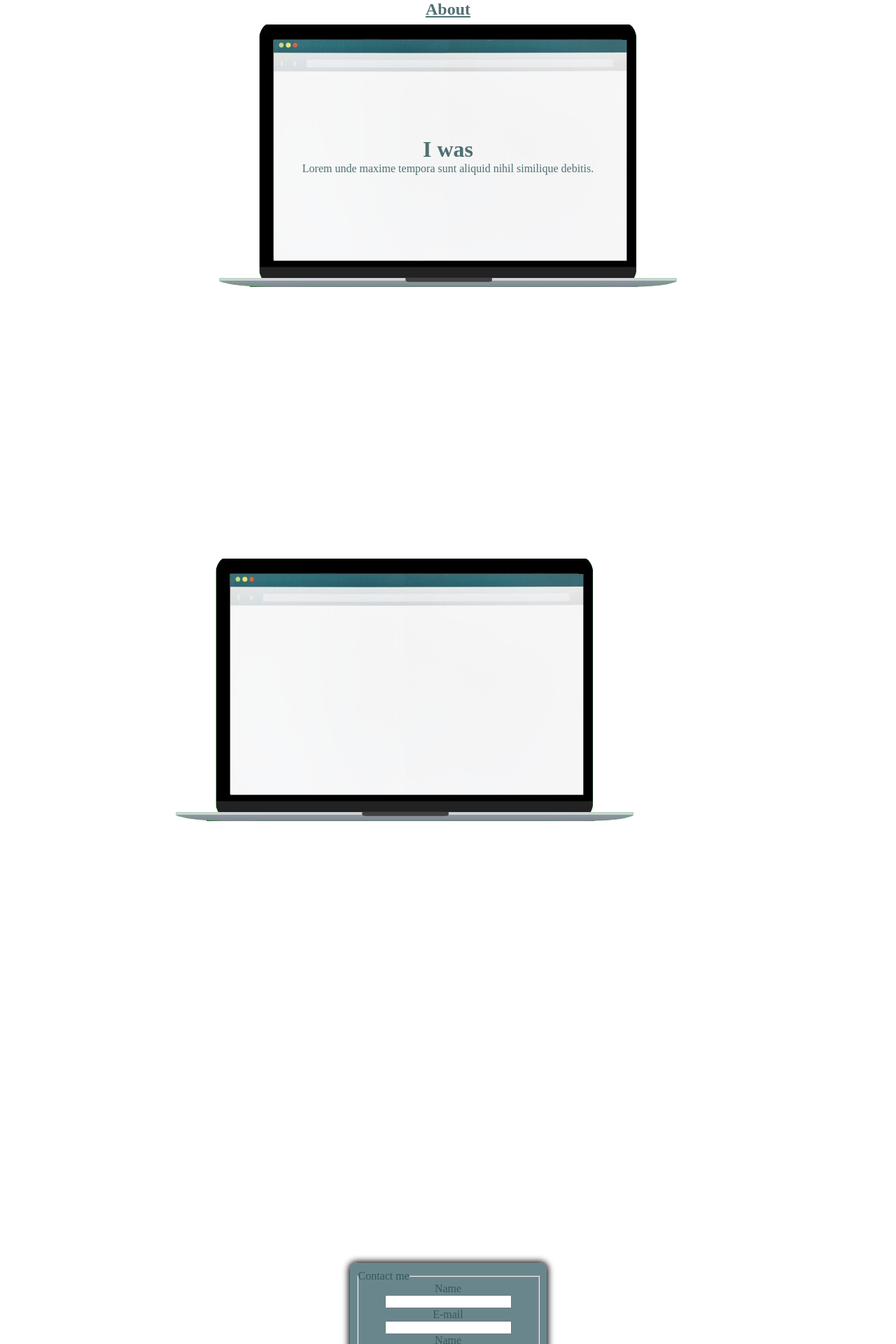
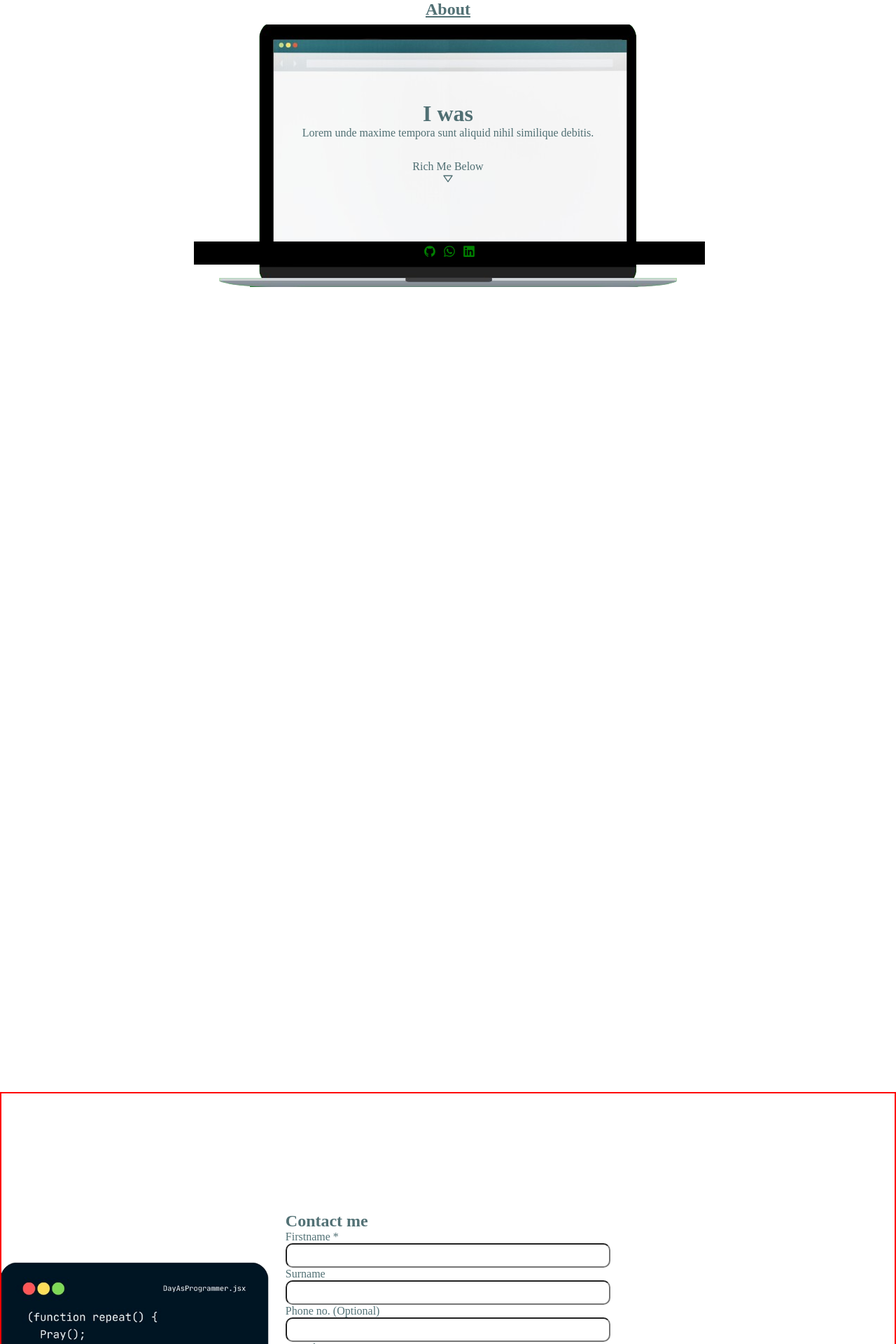
Before and after one commit to mubarakumn/p, a React (Vite) app: page / in a window 1280 px wide. Shown: the part 880-2800 px from the top of the page at 70% size. Built offline with nearby package versions, Linux system fonts and the light colour scheme.

Commit message:
repositioning of some content

```diff
--- a/index.html
+++ b/index.html
@@ -2,7 +2,7 @@
 <html lang="en">
   <head>
     <meta charset="UTF-8" />
-    <link rel="icon" type="image/svg+xml" href="/vite.svg" />
+    <link rel="icon" type="image/svg+xml" href="./src/assets/ide-2.png" />
     <meta name="viewport" content="width=device-width, initial-scale=1.0" />
     <title>Mubarak | Portfolio</title>
   </head>
--- a/src/App.css
+++ b/src/App.css
@@ -84,8 +84,8 @@ nav > ul a:hover{
     width: 35%;
     height: 350px;
     position: absolute;
-    top: 90px;
-    left: 120px;
+    top: 100px;
+    left: 240px;
     z-index: 1;
 }
 /*##########section-1########## */
@@ -103,32 +103,40 @@ nav > ul a:hover{
 /*##########section-3########## */
 /*##########section-4########## */
 .section-4{
+    justify-content: center;
+    align-items: center;
+    border: 2px solid red;
     margin-bottom: 20px;
 
 }
+.section-4 img {
+    width: 30%;
+    position: absolute;
+    z-index: -3;
+    left: 0;
+}
 .contact-form{
+    width: 40%;
+    height: 510px;
+    padding: 15px;
+    border-radius: 10px;
+    /* box-shadow:  68% 48% 58% 48% / 48% 78% 48% 98% red; */
+    background-color: var(--white);
     display: flex;
     justify-content: center;
-    align-items: center;
+    flex-direction: column;
+    box-sizing: border-box;
+}
+.contact-form input, button{
     width: 100%;
-    /* border: 2px solid red; */
-}
-.section-4 img {
-    width: 30%;
-}
-form{
+    height: 35px;
     padding: 10px;
     border-radius: 10px;
-    box-shadow:  0px 0px 10px 2px black;
-    background-color: var(--blue-gray-1);
-    display: flex;
-    align-items: center;
-    /* flex-direction: column; */
+    /* border: none; */
 }
-form fieldset {
-    display: flex;
-    align-items: center;
-    flex-direction: column;
+.contact-form  textarea{
+    width: 100%;
+    border-radius: 10px;
 }
 /*##########section-4########## */
 /* ===============sections================ */
@@ -148,7 +156,7 @@ form fieldset {
     fill : var(--blue-gray-1);
     width: 100%;
     position: relative;
-    top: -26px;
+    top: -25px;
     left: 0;
 }
 .footer-content{
--- a/src/components/Contact.jsx
+++ b/src/components/Contact.jsx
@@ -4,22 +4,32 @@ function Contact(){
     return(
         <>
         <div className="section-4" id="contact">
-          <div className="contact-form">
-            {/* <img src="src/assets/ide-2.png" alt="" /> */}
-            <form action="">
-                <fieldset>
-                    <legend>Contact me</legend>
-                    <label>Name</label>
-                    <input type="text" />
-                    <label>E-mail</label>
-                    <input type="email" />
-                    <label>Name</label>
-                    <textarea name="" id="" cols="30" rows="10"></textarea>
-                    <button>Send</button>
-                </fieldset>
+          <img src="src/assets/ide-1.png" alt="" />
+            <form className="contact-form" action="">
+                <h2>Contact me</h2>
+                  <label>Firstname <span>*</span></label>
+                <div className="input-field">
+                  <input type="text" />
+                </div>
+                   <label>Surname</label>
+                <div className="input-field">
+                  <input type="text" />
+                </div>
+                  <label>Phone no. (Optional)</label>
+                <div className="input-field">
+                  <input type="text" />
+                </div>
+                <label>E-mail <span>*</span></label>
+                <div className="input-field">
+                  <input type="email" />
+                </div>
+                <label htmlFor="textarea">message</label>
+                <div className="input-field">
+                   <textarea name="" id="" cols="30" rows="10"></textarea>
+                </div>
+                <button type="submit">Send</button>
             </form>
           </div>
-        </div>
         </>
     )
 }
--- a/src/components/Projects.jsx
+++ b/src/components/Projects.jsx
@@ -1,10 +1,8 @@
-import Display from "./small-components/Display";
 
 function Projects(){
     return(
         <>
         <div className="section-3" id="projects">
-           <Display/>
         </div>
         </>
 
--- a/src/components/small-components/Display.jsx
+++ b/src/components/small-components/Display.jsx
@@ -2,8 +2,19 @@ import "./display.css"
 function Display(props){
     return(
         <div className="display-panel">
-            <h1>{props.heading}</h1>
-            <p>{props.p}</p>
+           <div className="inner-content">
+                <h1>{props.heading}</h1>
+                <p>{props.p}</p>
+           </div>
+           <div className="inner-arrow">
+            <p>Rich Me Below</p>
+            <i><svg stroke="currentColor" fill="currentColor" stroke-width="0" viewBox="0 0 24 24" height="1em" width="1em" xmlns="http://www.w3.org/2000/svg"><path d="M21.886,5.536C21.713,5.207,21.372,5,21,5H3C2.628,5,2.287,5.207,2.114,5.536C1.941,5.865,1.966,6.263,2.178,6.569l9,13 C11.364,19.839,11.672,20,12,20s0.636-0.161,0.822-0.431l9-13C22.034,6.263,22.059,5.865,21.886,5.536z M12,17.243L4.908,7h14.184 L12,17.243z"></path></svg></i>
+           </div>
+           <div className="inner-icons">
+              <i className="icon-1"><svg stroke="currentColor" fill="currentColor" strokeWidth={0} viewBox="0 0 1024 1024" height="1em" width="1em" {...props}><path d="M511.6 76.3C264.3 76.2 64 276.4 64 523.5 64 718.9 189.3 885 363.8 946c23.5 5.9 19.9-10.8 19.9-22.2v-77.5c-135.7 15.9-141.2-73.9-150.3-88.9C215 726 171.5 718 184.5 703c30.9-15.9 62.4 4 98.9 57.9 26.4 39.1 77.9 32.5 104 26 5.7-23.5 17.9-44.5 34.7-60.8-140.6-25.2-199.2-111-199.2-213 0-49.5 16.3-95 48.3-131.7-20.4-60.5 1.9-112.3 4.9-120 58.1-5.2 118.5 41.6 123.2 45.3 33-8.9 70.7-13.6 112.9-13.6 42.4 0 80.2 4.9 113.5 13.9 11.3-8.6 67.3-48.8 121.3-43.9 2.9 7.7 24.7 58.3 5.5 118 32.4 36.8 48.9 82.7 48.9 132.3 0 102.2-59 188.1-200 212.9a127.5 127.5 0 0 1 38.1 91v112.5c.8 9 0 17.9 15 17.9 177.1-59.7 304.6-227 304.6-424.1 0-247.2-200.4-447.3-447.5-447.3z" /></svg></i>
+              <i className="icon-2"><svg stroke="currentColor" fill="currentColor" stroke-width="0" viewBox="0 0 448 512" height="1em" width="1em" xmlns="http://www.w3.org/2000/svg"><path d="M380.9 97.1C339 55.1 283.2 32 223.9 32c-122.4 0-222 99.6-222 222 0 39.1 10.2 77.3 29.6 111L0 480l117.7-30.9c32.4 17.7 68.9 27 106.1 27h.1c122.3 0 224.1-99.6 224.1-222 0-59.3-25.2-115-67.1-157zm-157 341.6c-33.2 0-65.7-8.9-94-25.7l-6.7-4-69.8 18.3L72 359.2l-4.4-7c-18.5-29.4-28.2-63.3-28.2-98.2 0-101.7 82.8-184.5 184.6-184.5 49.3 0 95.6 19.2 130.4 54.1 34.8 34.9 56.2 81.2 56.1 130.5 0 101.8-84.9 184.6-186.6 184.6zm101.2-138.2c-5.5-2.8-32.8-16.2-37.9-18-5.1-1.9-8.8-2.8-12.5 2.8-3.7 5.6-14.3 18-17.6 21.8-3.2 3.7-6.5 4.2-12 1.4-32.6-16.3-54-29.1-75.5-66-5.7-9.8 5.7-9.1 16.3-30.3 1.8-3.7.9-6.9-.5-9.7-1.4-2.8-12.5-30.1-17.1-41.2-4.5-10.8-9.1-9.3-12.5-9.5-3.2-.2-6.9-.2-10.6-.2-3.7 0-9.7 1.4-14.8 6.9-5.1 5.6-19.4 19-19.4 46.3 0 27.3 19.9 53.7 22.6 57.4 2.8 3.7 39.1 59.7 94.8 83.8 35.2 15.2 49 16.5 66.6 13.9 10.7-1.6 32.8-13.4 37.4-26.4 4.6-13 4.6-24.1 3.2-26.4-1.3-2.5-5-3.9-10.5-6.6z"></path></svg></i>
+              <i className="icon-3"><svg stroke="currentColor" fill="currentColor" stroke-width="0" viewBox="0 0 448 512" height="1em" width="1em" xmlns="http://www.w3.org/2000/svg"><path d="M416 32H31.9C14.3 32 0 46.5 0 64.3v383.4C0 465.5 14.3 480 31.9 480H416c17.6 0 32-14.5 32-32.3V64.3c0-17.8-14.4-32.3-32-32.3zM135.4 416H69V202.2h66.5V416zm-33.2-243c-21.3 0-38.5-17.3-38.5-38.5S80.9 96 102.2 96c21.2 0 38.5 17.3 38.5 38.5 0 21.3-17.2 38.5-38.5 38.5zm282.1 243h-66.4V312c0-24.8-.5-56.7-34.5-56.7-34.6 0-39.9 27-39.9 54.9V416h-66.4V202.2h63.7v29.2h.9c8.9-16.8 30.6-34.5 62.9-34.5 67.2 0 79.7 44.3 79.7 101.9V416z"></path></svg></i>
+           </div>
         </div>
     )
 }
--- a/src/components/small-components/display.css
+++ b/src/components/small-components/display.css
@@ -10,3 +10,24 @@
     justify-content: center;
     align-items: center;
 }
+.inner-content,
+.inner-arrow{
+    margin: 15px;
+    display: flex;
+    flex-direction: column;
+    align-items: center;
+}
+.inner-icons{
+    display: flex;
+    justify-content: center;
+    align-items: center;
+    gap: 10px;
+    padding: 5px;
+    font-size: large;
+    color: green;
+    background-color: black;
+    width: 65.5%;
+    position: relative;
+    top: 63px;
+    right: -2px;
+}
```
